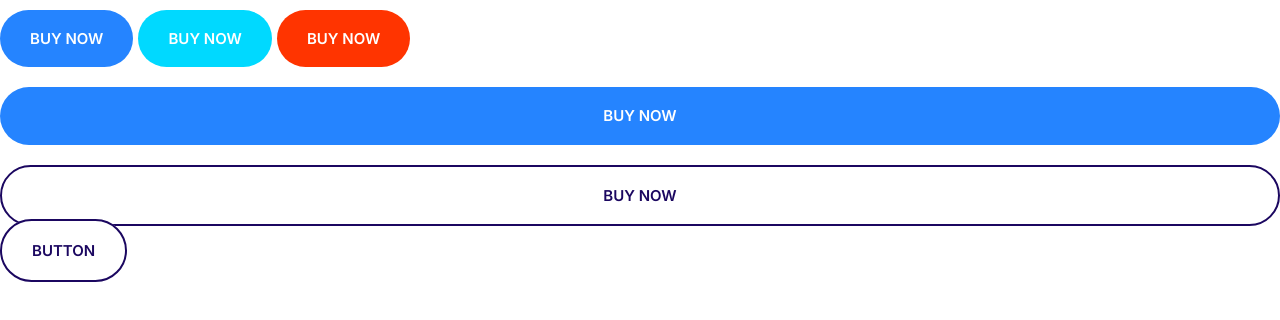
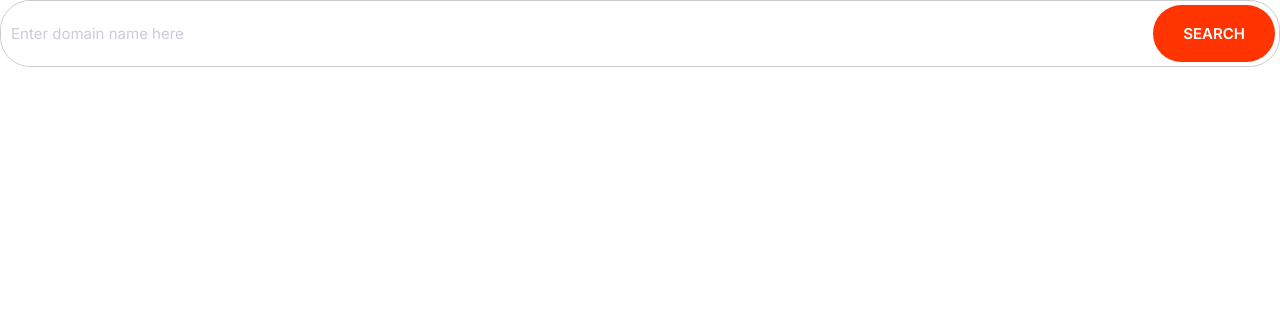
Before and after one commit to sanjaysah101/Moshify, a plain HTML site: page index.html in a window 1280 px wide. Drawn offline with Linux system fonts and the light colour scheme.

Commit message:
Build Input Group components

```diff
--- a/css/styles.css
+++ b/css/styles.css
@@ -4,6 +4,8 @@
     --color-accent: #ff3400;
     --color-heading: #1b0760;
     --color-body: #918ca4;
+    --color-border: #ccc;
+    --border-radius: 30px;
 }
 
 *,
@@ -233,3 +235,40 @@ a{
         font-size: 1.5rem;
     }
 }
+
+/* Inputs */
+
+.input{
+    border-radius: var(--border-radius);
+    border: 1px solid var(--color-border);
+    color: var(--color-heading);
+    font-size: 2rem;
+    outline: none;
+    padding: 1.5rem 3.5rem;
+}
+
+::placeholder{
+    color: #cdcbd7;
+}
+
+.input-group{
+    border: 1px solid var(--color-border);
+    border-radius: var(--border-radius);
+    display: flex;
+}
+
+.input-group .input{
+    border: none;
+    flex-grow: 1;
+    padding: 1.5rem 1rem;
+}
+
+.input-group .btn{
+    margin: 4px;
+}
+
+@media screen and (min-width: 1024px) {
+    .input{
+        font-size: 1.5rem;
+    }
+}
--- a/index.html
+++ b/index.html
@@ -1,23 +1,22 @@
 <!DOCTYPE html>
 <html lang="en">
-<head>
-    <meta charset="UTF-8">
-    <meta name="viewport" content="width=device-width, initial-scale=1.0">
+  <head>
+    <meta charset="UTF-8" />
+    <meta name="viewport" content="width=device-width, initial-scale=1.0" />
     <title>Moshify</title>
-    <link rel="preconnect" href="https://fonts.googleapis.com">
-    <link rel="preconnect" href="https://fonts.gstatic.com" crossorigin>
+    <link rel="preconnect" href="https://fonts.googleapis.com" />
+    <link rel="preconnect" href="https://fonts.gstatic.com" crossorigin />
     <link
-        href="https://fonts.googleapis.com/css2?family=Inter:wght@400;600;700&family=PT+Serif:ital@1&family=Poppins:wght@300;400&family=Roboto:wght@500;700&display=swap"
-        rel="stylesheet">
-    <link rel="stylesheet" href="css/normalize.css">
-    <link rel="stylesheet" href="css/styles.css">
-</head>
-<body>
- <button class="btn btn--primary">BUY NOW</button>
- <button class="btn btn--secondary">BUY NOW</button>
- <button class="btn btn--accent">BUY NOW</button>
- <button class="btn btn--primary btn--block">BUY NOW</button>
- <button class="btn btn--outline btn--block">BUY NOW</button>
- <a href="#" class="btn btn--outline btn">button</a>
-</body>
+      href="https://fonts.googleapis.com/css2?family=Inter:wght@400;600;700&family=PT+Serif:ital@1&family=Poppins:wght@300;400&family=Roboto:wght@500;700&display=swap"
+      rel="stylesheet"
+    />
+    <link rel="stylesheet" href="css/normalize.css" />
+    <link rel="stylesheet" href="css/styles.css" />
+  </head>
+  <body>
+    <div class="input-group">
+      <input type="text" class="input" placeholder="Enter domain name here" />
+      <button class="btn btn--accent">Search</button>
+    </div>
+  </body>
 </html>
```
Also changed, not shown: components/inputs.html (added, +4 -0 lines).
